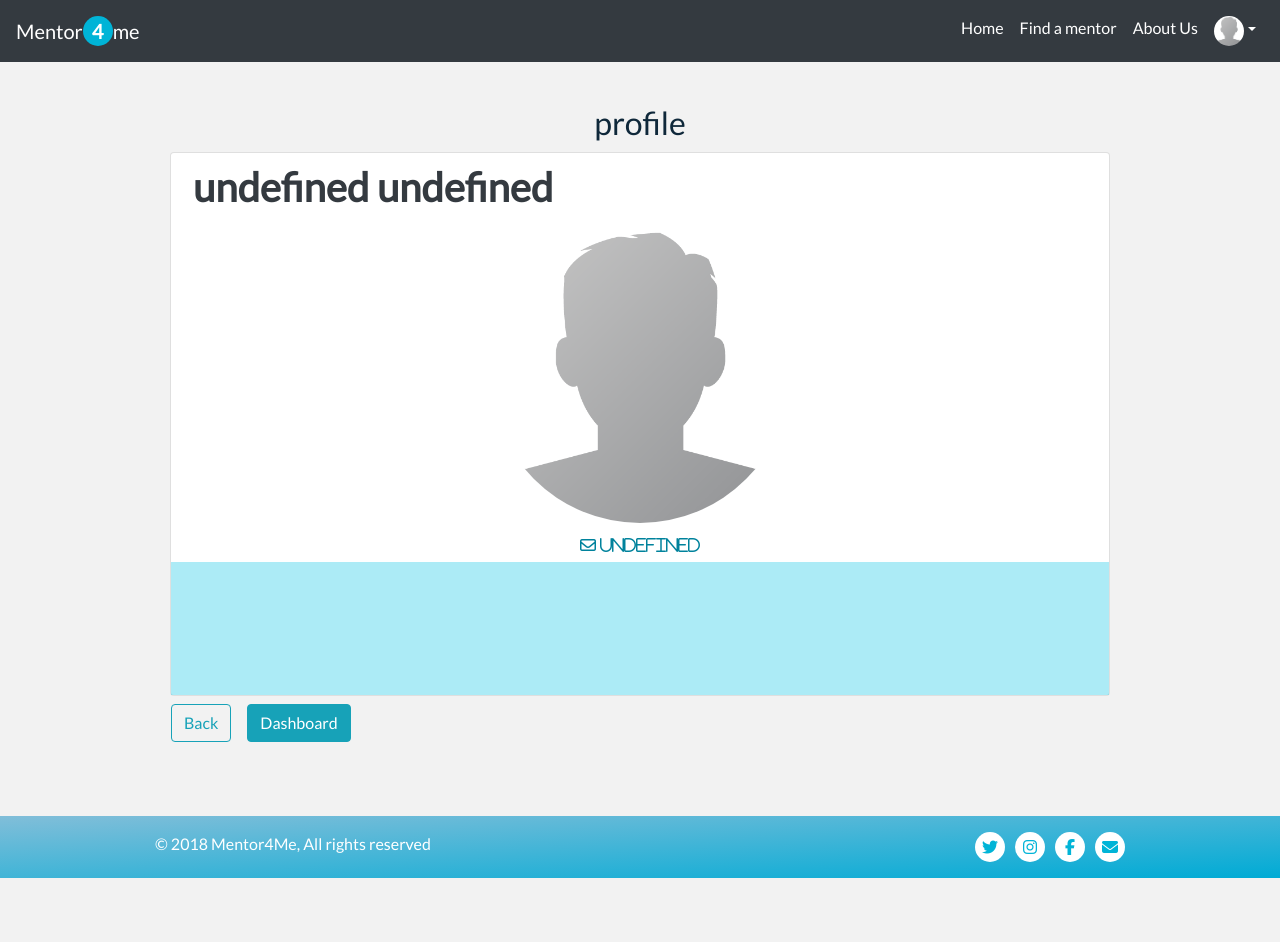
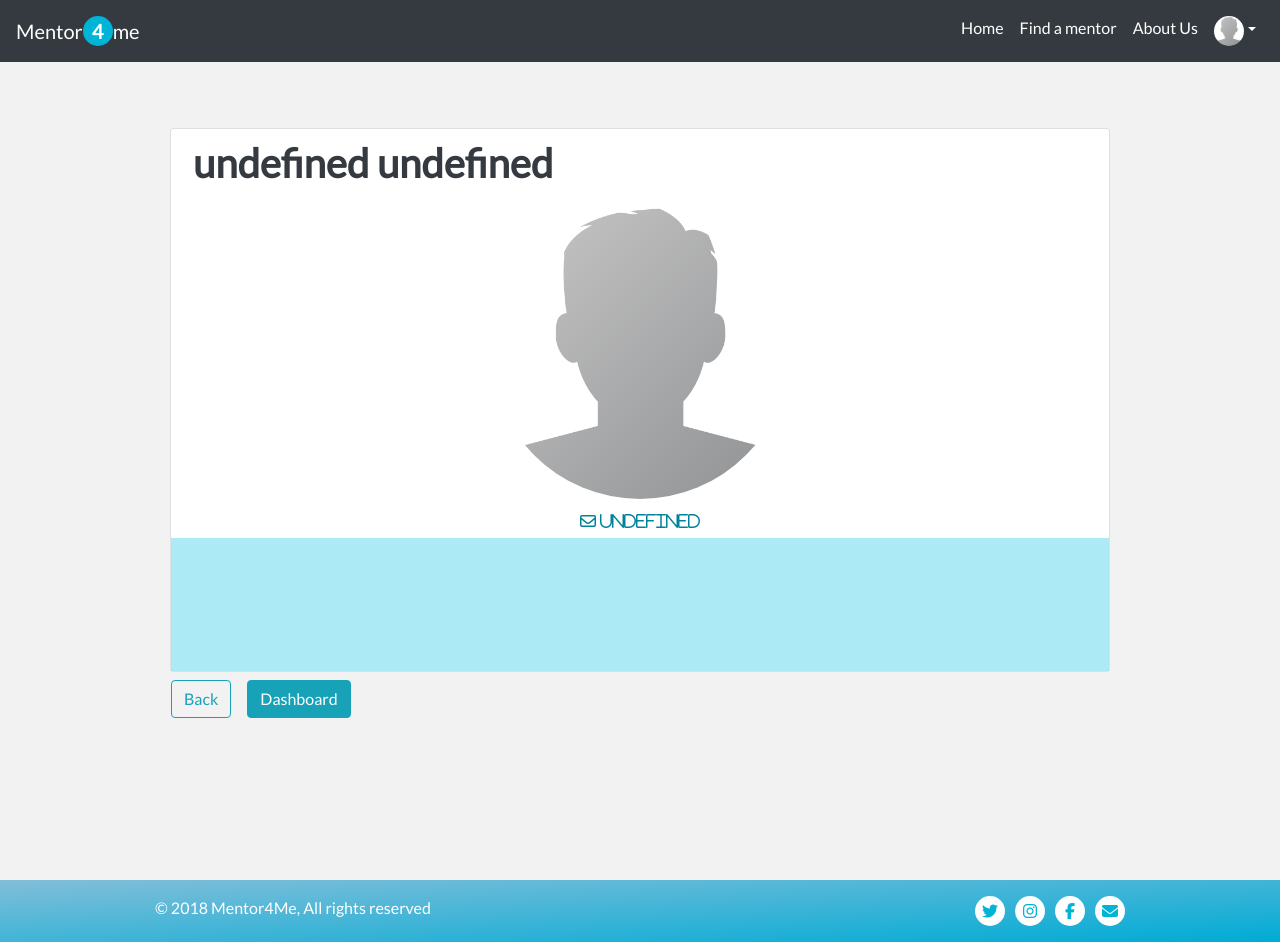
Before and after one commit to 8-27-a/final-project, a React (Create React App) app in the folder client/: page /student/1 in a window 1280 px wide. Before the commit the page ends 878 px from the top, so only its background shows below. Built offline with nearby package versions, Linux system fonts and the light colour scheme; no server answers; sample sign-in values are in the browser's storage.

Commit message:
footer margin-top 5rem, Profile card title font transaparent

```diff
--- a/client/src/App.css
+++ b/client/src/App.css
@@ -7,7 +7,6 @@ body {
   position: relative;
 
   font-family: 'Lato', sans-serif;
-  /* background-color: rgb(255, 255, 255, .1); */
   background-color: #f2f2f2;
   color: #0f283a;
 }
@@ -50,7 +49,6 @@ body {
 }
 
 .navbar-dark .navbar-nav .nav-link {
-  /* color: rgba(255,255,255,.5); */
   color: white;
 }
 
@@ -66,7 +64,6 @@ body {
 }
 
 .nav-link.active {
-  /* background-color: #37474F; */
   color: #00b4d7;
 }
 
@@ -77,7 +74,6 @@ body {
 
 .nav-link {
   padding: 0;
-  /* color: #2b4263; */
   color: white;
   display: block;
   padding: .5rem 1rem;
--- a/client/src/components/Footer/index.js
+++ b/client/src/components/Footer/index.js
@@ -2,7 +2,7 @@ import React from "react";
 import "./style.css";
 
 const Footer = () => (
-  <footer className="mt-3 py-3 text-muted text-small">
+  <footer className="mt-5 py-3 text-muted text-small">
     <div className="container">
       <div className="row">
         <div className="copyright col-md-6">
--- a/client/src/components/Footer/style.css
+++ b/client/src/components/Footer/style.css
@@ -1,7 +1,6 @@
 footer {
     /* background-color: #00b4d7; */
     /* background-color: rgba(0, 169, 211, 1); */
-    /* background-image: linear-gradient(to bottom right, rgba(0, 169, 211, .3), rgba(0, 169, 211, 1)); */
     background-image: linear-gradient(to bottom right, #81bed9, #00abd5);
     /* background-image: linear-gradient(to bottom right, #00abd5, #16a1b9); */
     margin-top: .5rem;
--- a/client/src/containers/Dashboard.js
+++ b/client/src/containers/Dashboard.js
@@ -74,7 +74,7 @@ class Dashboard extends Component {
           <h6>newest appointment on top</h6>
         </span>
 
-        <table className="table">
+        <table className="table w-100 d-block d-md-table">
           <thead className="thead-dark">
             <tr>
               <th scope="col">#</th>
@@ -121,7 +121,7 @@ class Dashboard extends Component {
                         data-toggle="modal"
                         data-target={`#exampleModal${appt.apptId}`}
                       >
-                        <i className="fa fa-comments" />
+                        <i className="fas fa-comments" />
                       </button>
 
                       <div
--- a/client/src/containers/Home.css
+++ b/client/src/containers/Home.css
@@ -1,6 +1,6 @@
-/* body {
+body {
   padding: 0;
-} */
+}
 
 .home-image {
   background-color: rgba(255, 255, 255, 0.1);
@@ -23,7 +23,7 @@
   margin-bottom: 3rem;
 }
 
-.btn-group-lg > .btn,
+.btn-group-lg>.btn,
 .btn-lg {
   margin: 4rem;
   padding: 0.5rem 1rem;
@@ -37,6 +37,7 @@
     opacity: 0;
     transform: translateY(6rem);
   }
+
   100% {
     opacity: 1;
     transform: translate(0);
@@ -47,7 +48,6 @@
   margin-bottom: 4.3rem;
   font-weight: 700;
   font-size: 3.9rem;
-  /* color: #17a2b8; */
   color: white;
   animation: moveInBottom 0.3s ease-in;
 }
@@ -87,4 +87,5 @@
 
 .fa:hover {
   color: #6c757d;
+  /* color: #16a1b9; */
 }
--- a/client/src/containers/Mentor.js
+++ b/client/src/containers/Mentor.js
@@ -38,7 +38,12 @@ class Mentor extends Component {
       <div className="container" style={{ minHeight: 800 }}>
         <div className="row">
           <div className="col-md-12">
-            <h2 className="mt-5 text-center">{mentor.role} profile</h2>
+            <h2
+              className="mt-5 text-center"
+              style={{ color: "rgba(242, 242, 242, 1)" }}
+            >
+              {mentor.role} profile
+            </h2>
             <Card
               role={mentor.role}
               userId={mentor.userId}
--- a/client/src/containers/Student.js
+++ b/client/src/containers/Student.js
@@ -26,10 +26,14 @@ class Student extends Component {
     console.log("role", role);
     return (
       <div className="container" style={{ minHeight: 800 }}>
-        >
         <div className="row">
           <div className="col-md-12">
-            <h2 className="mt-5 text-center">{student.role} profile</h2>
+            <h2
+              className="mt-5 text-center"
+              style={{ color: "rgba(242, 242, 242, 1)" }}
+            >
+              {student.role} profile
+            </h2>
             <Card
               role={student.role}
               userId={student.userId}
```
